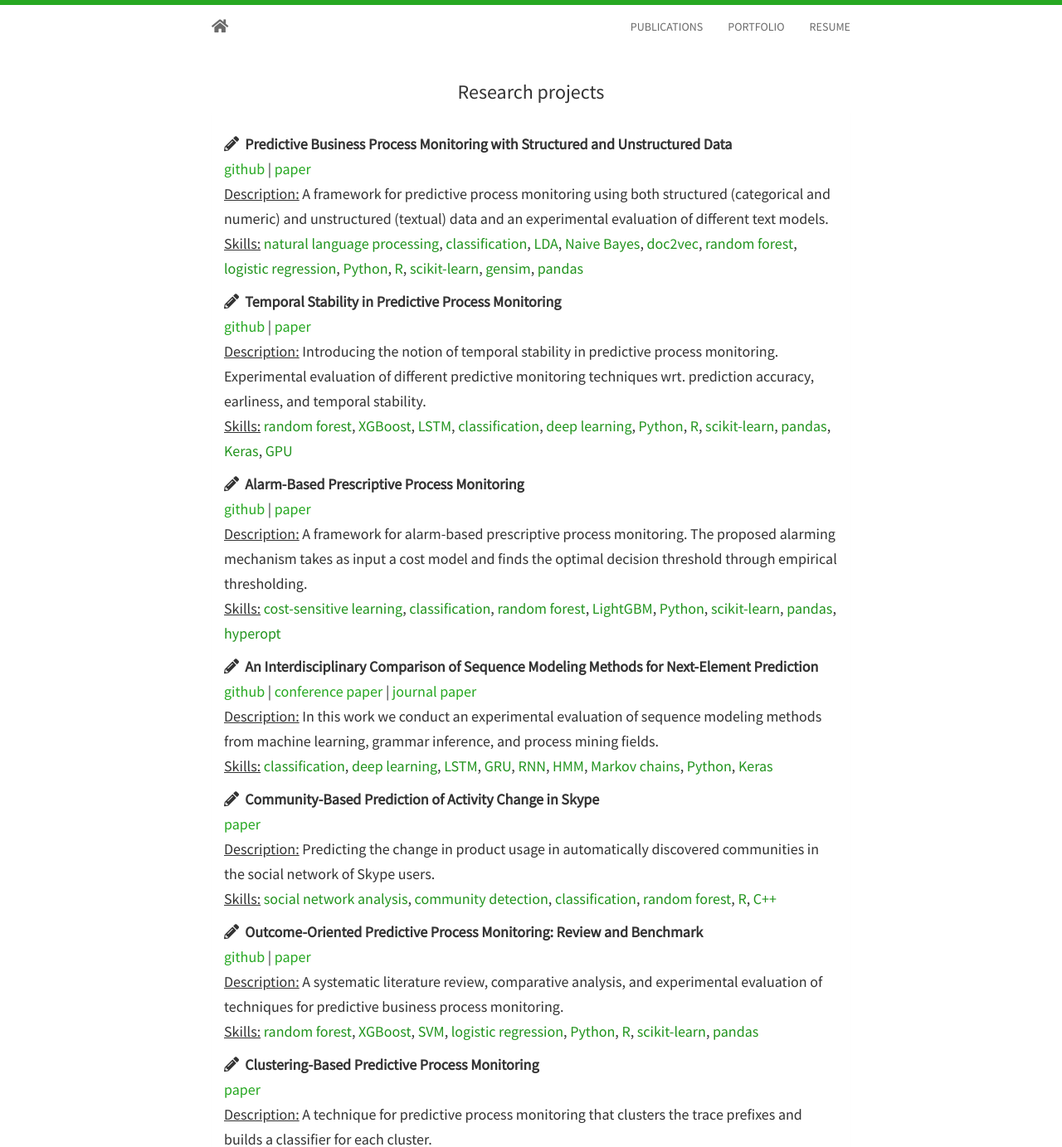
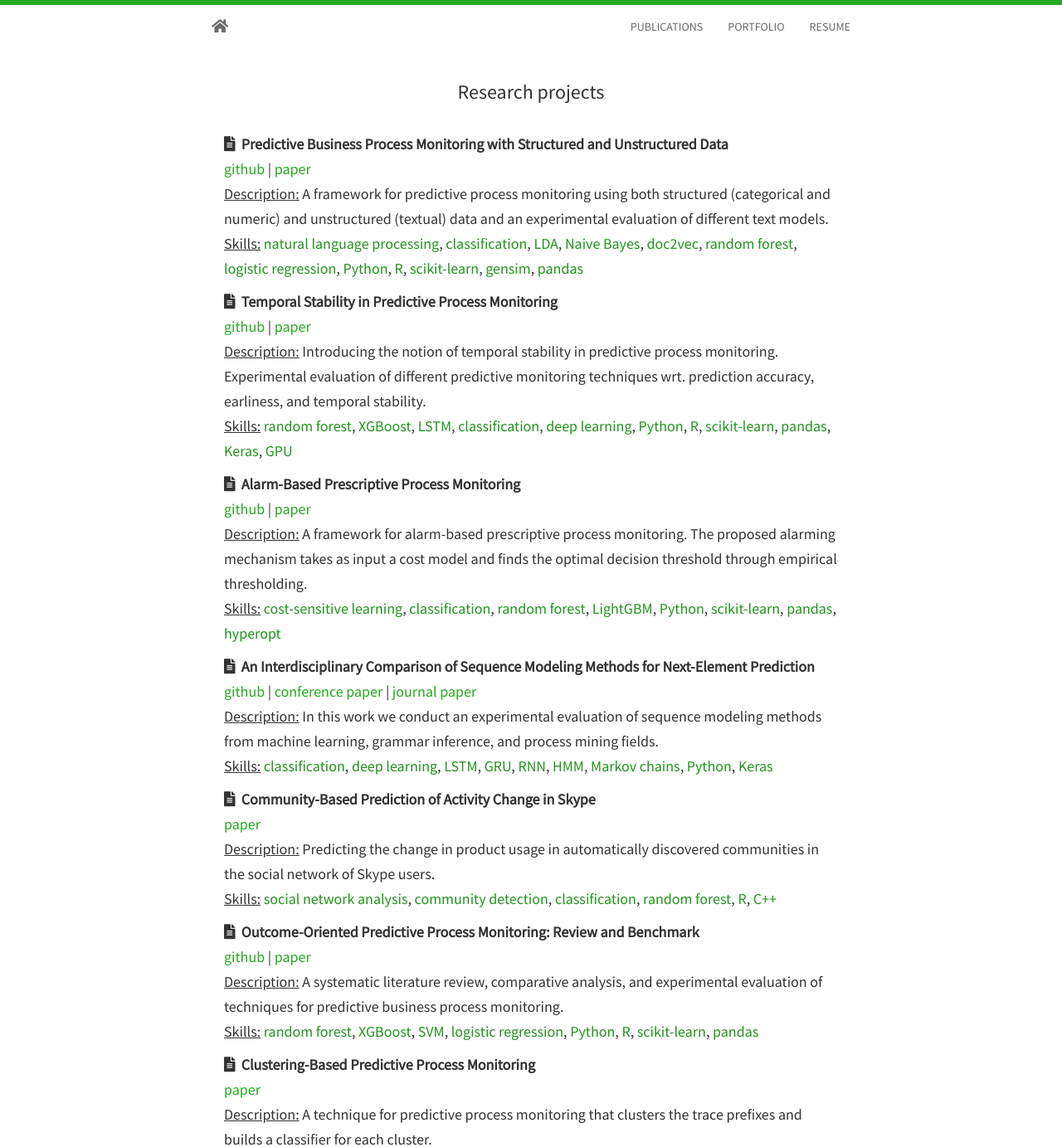
Before and after one commit to irhete/irhete.github.io, a Jekyll site: the page built from portfolio.html, in a window 1280 px wide. Shown: the top 1383 px of the page at 83% size. Built offline with Jekyll 4.4.1, drawn with Linux system fonts in a browser that asks for light colours; nearby versions of some CDN libraries; a style sheet for code colours, icons or effects is not loaded.

Commit message:
Updated portfolio

```diff
--- a/_includes/portfolio.html
+++ b/_includes/portfolio.html
@@ -4,43 +4,43 @@
   <div class="panel panel-default">
     <div class="panel-body">
 		<h5>
-			<i class="fa fa-pencil-alt"></i>&nbsp;&nbsp;<strong>Predictive Business Process Monitoring with Structured and Unstructured Data</strong> <br>
+			<i class="fa fa-file-alt"></i>&nbsp;&nbsp;<strong>Predictive Business Process Monitoring with Structured and Unstructured Data</strong> <br>
             <a href="https://github.com/irhete/PredictiveMonitoringWithText">github</a> | <a href="https://link.springer.com/chapter/10.1007/978-3-319-45348-4_23">paper</a> <br>
 <u>Description:</u> A framework for predictive process monitoring using both structured (categorical and numeric) and unstructured (textual) data and an experimental evaluation of different text models. <br>
             <u>Skills:</u> <span class="skill-concept">natural language processing</span>, <span class="skill-concept">classification</span>, <span class="skill">LDA</span>, <span class="skill">Naive Bayes</span>,  <span class="skill">doc2vec</span>, <span class="skill">random forest</span>, <span class="skill">logistic regression</span>, <span class="skill-language">Python</span>, <span class="skill-language">R</span>, <span class="skill-package">scikit-learn</span>, <span class="skill-package">gensim</span>, <span class="skill-package">pandas</span>
 		</h5>
         <h5>
-			<i class="fa fa-pencil-alt"></i>&nbsp;&nbsp;<strong>Temporal Stability in Predictive Process Monitoring</strong> <br>
+			<i class="fa fa-file-alt"></i>&nbsp;&nbsp;<strong>Temporal Stability in Predictive Process Monitoring</strong> <br>
             <a href="https://github.com/irhete/stability-predictive-monitoring">github</a> | <a href="https://link.springer.com/article/10.1007%2Fs10618-018-0575-9">paper</a> <br>
 <u>Description:</u> Introducing the notion of temporal stability in predictive process monitoring. Experimental evaluation of different predictive monitoring techniques wrt. prediction accuracy, earliness, and temporal stability. <br>
             <u>Skills:</u> <span class="skill">random forest</span>, <span class="skill">XGBoost</span>, <span class="skill">LSTM</span>, <span class="skill">classification</span>, <span class="skill">deep learning</span>, <span class="skill">Python</span>, <span class="skill">R</span>, <span class="skill">scikit-learn</span>, <span class="skill">pandas</span>, <span class="skill">Keras</span>, <span class="skill">GPU</span>
 		</h5>
         <h5>
-			<i class="fa fa-pencil-alt"></i>&nbsp;&nbsp;<strong>Alarm-Based Prescriptive Process Monitoring</strong> <br>
+			<i class="fa fa-file-alt"></i>&nbsp;&nbsp;<strong>Alarm-Based Prescriptive Process Monitoring</strong> <br>
             <a href="https://github.com/TaXxER/AlarmBasedProcessPrediction">github</a> | <a href="https://link.springer.com/chapter/10.1007/978-3-319-98651-7_6">paper</a> <br>
 <u>Description:</u> A framework for alarm-based prescriptive process monitoring. The proposed alarming mechanism takes as input a cost model and finds the optimal decision threshold through empirical thresholding. <br>
             <u>Skills:</u> <span class="skill-concept">cost-sensitive learning</span>,  <span class="skill-concept">classification</span>, <span class="skill">random forest</span>, <span class="skill">LightGBM</span>, <span class="skill-language">Python</span>, <span class="skill-package">scikit-learn</span>, <span class="skill-package">pandas</span>, <span class="skill-package">hyperopt</span>
 		</h5>
                 <h5>
-			<i class="fa fa-pencil-alt"></i>&nbsp;&nbsp;<strong>An Interdisciplinary Comparison of Sequence Modeling Methods for Next-Element Prediction</strong> <br>
+			<i class="fa fa-file-alt"></i>&nbsp;&nbsp;<strong>An Interdisciplinary Comparison of Sequence Modeling Methods for Next-Element Prediction</strong> <br>
             <a href="https://github.com/TaXxER/rnnalpha">github</a> | <a href="https://link.springer.com/chapter/10.1007/978-3-319-91704-7_11">conference paper</a> | <a href="https://arxiv.org/abs/1811.00062">journal paper</a> <br>
 <u>Description:</u> In this work we conduct an experimental evaluation of sequence modeling methods from machine learning, grammar inference, and process mining fields. <br>
             <u>Skills:</u> <span class="skill-concept">classification</span>, <span class="skill-concept">deep learning</span>, <span class="skill">LSTM</span>, <span class="skill">GRU</span>, <span class="skill">RNN</span>, <span class="skill">HMM</span>, <span class="skill">Markov chains</span>, <span class="skill-language">Python</span>, <span class="skill-package">Keras</span>
 		</h5>
         <h5>
-			<i class="fa fa-pencil-alt"></i>&nbsp;&nbsp;<strong>Community-Based Prediction of Activity Change in Skype</strong> <br>
+			<i class="fa fa-file-alt"></i>&nbsp;&nbsp;<strong>Community-Based Prediction of Activity Change in Skype</strong> <br>
             <a href="https://ieeexplore.ieee.org/document/7403525">paper</a> <br>
 <u>Description:</u> Predicting the change in product usage in automatically discovered communities in the social network of Skype users. <br>
             <u>Skills:</u> <span class="skill-concept">social network analysis</span>, <span class="skill-concept">community detection</span>, <span class="skill-concept">classification</span>, <span class="skill">random forest</span>, <span class="skill-language">R</span>, <span class="skill-language">C++</span>
 		</h5>
                 <h5>
-			<i class="fa fa-pencil-alt"></i>&nbsp;&nbsp;<strong>Outcome-Oriented Predictive Process Monitoring: Review and Benchmark</strong> <br>
+			<i class="fa fa-file-alt"></i>&nbsp;&nbsp;<strong>Outcome-Oriented Predictive Process Monitoring: Review and Benchmark</strong> <br>
             <a href="https://github.com/irhete/predictive-monitoring-benchmark">github</a> | <a href="https://arxiv.org/abs/1707.06766">paper</a> <br>
 <u>Description:</u> A systematic literature review, comparative analysis, and experimental evaluation of techniques for predictive business process monitoring. <br>
             <u>Skills:</u> <span class="skill">random forest</span>, <span class="skill">XGBoost</span>, <span class="skill">SVM</span>, <span class="skill">logistic regression</span>, <span class="skill-language">Python</span>, <span class="skill-language">R</span>, <span class="skill-package">scikit-learn</span>, <span class="skill-package">pandas</span>
 		</h5>
                         <h5>
-			<i class="fa fa-pencil-alt"></i>&nbsp;&nbsp;<strong>Clustering-Based Predictive Process Monitoring</strong> <br>
+			<i class="fa fa-file-alt"></i>&nbsp;&nbsp;<strong>Clustering-Based Predictive Process Monitoring</strong> <br>
             <a href="https://ieeexplore.ieee.org/document/7797472">paper</a> <br>
 <u>Description:</u> A technique for predictive process monitoring that clusters the trace prefixes and builds a classifier for each cluster. <br>
             <u>Skills:</u> <span class="skill-concept">clustering</span>, <span class="skill-concept">classification</span>, <span class="skill">random forest</span>, <span class="skill">decision trees</span>, <span class="skill">model-based clustering</span>, <span class="skill">DBSCAN</span>, <span class="skill-language">Java</span>, <span class="skill-language">R</span>
```
